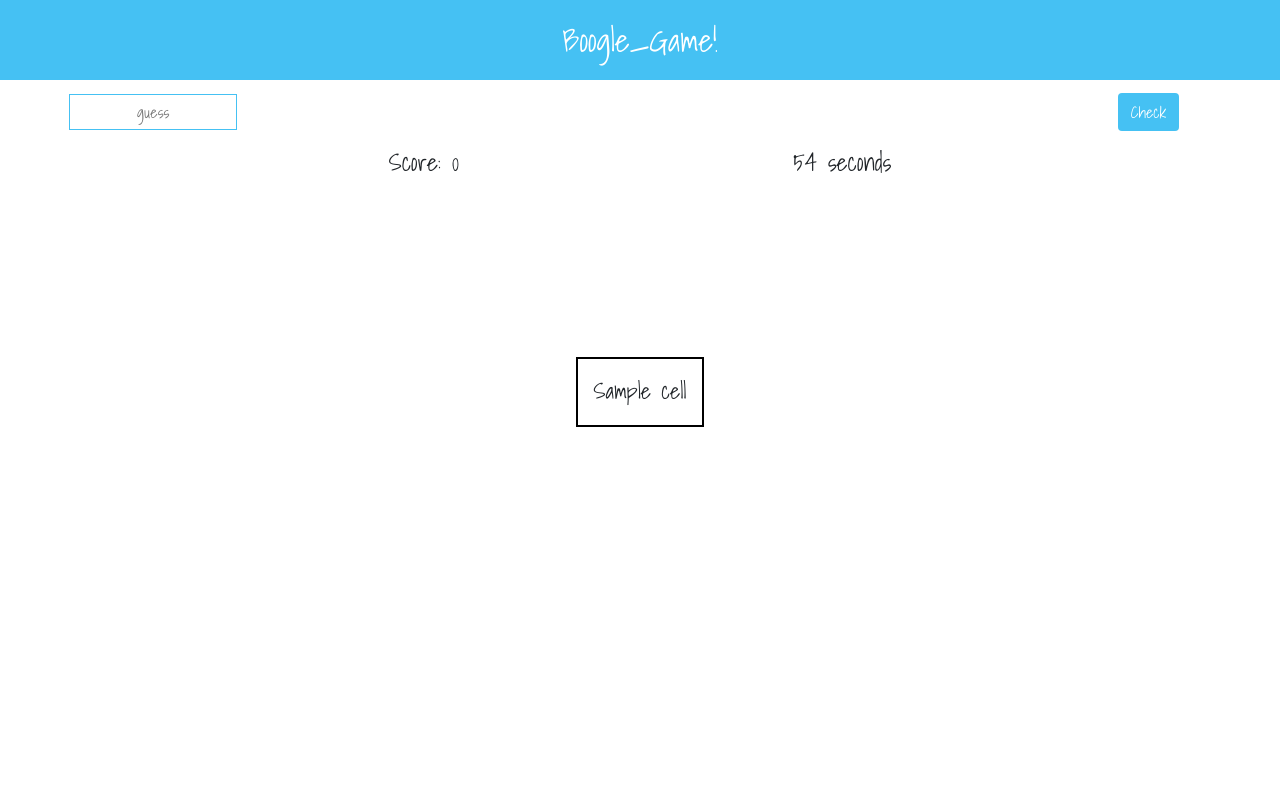
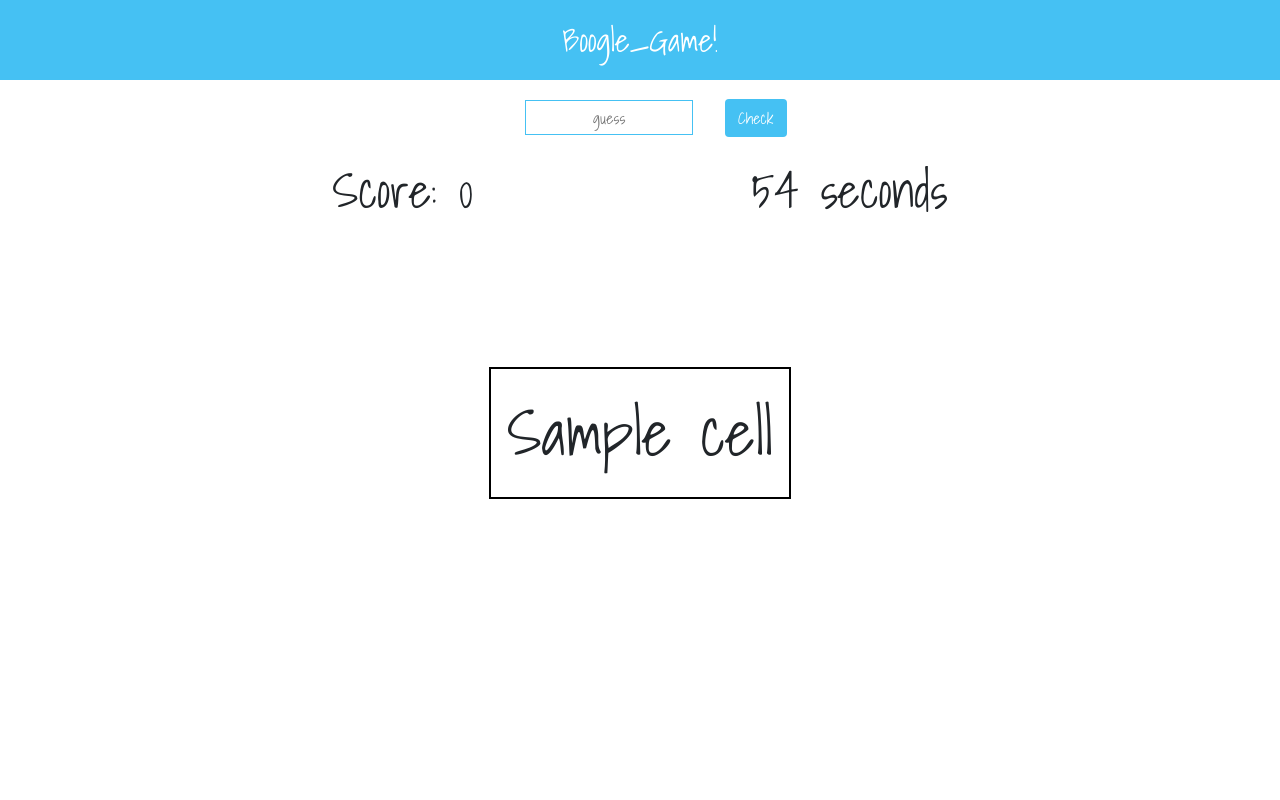
Before and after one commit to gruiz016/boogle-app, a Flask app: template templates/index.html in a window 1280 px wide. Run offline with Flask 2, Linux system fonts and the light colour scheme; the template is opened without the code that fills it: most values are stand-ins (such as "Sample title", 1, 10 or a date in 2020); parts of the project's set-up code (start-up, migrations or seed data) failed here and were passed over; some libraries are stand-ins or nearby versions.

Commit message:
finished desk styles

```diff
--- a/static/app.css
+++ b/static/app.css
@@ -101,3 +101,31 @@ main {
 .hidden {
   display: none;
 }
+
+@media (min-width: 40rem) {
+  body {
+    grid-template-rows: 5rem 10rem 1fr;
+  }
+
+  .container {
+    margin: auto;
+    display: flex;
+    justify-content: center;
+    width: 100%;
+  }
+
+  .container input {
+    margin: 0 2rem;
+  }
+
+  .board-cell {
+    font-size: 4rem;
+  }
+
+  .score-timmer p {
+    font-size: 3rem;
+  }
+  .alert {
+      margin-top: .3rem;
+  }
+}
--- a/templates/base.html
+++ b/templates/base.html
@@ -2,7 +2,10 @@
 <html lang="en">
   <head>
     <meta charset="UTF-8" />
-    <meta name="viewport" content="width=device-width, initial-scale=1.0" />
+    <meta
+      name="viewport"
+      content="width=device-width, initial-scale=1.0 maximum-scale=1.0"
+    />
     <link
       rel="stylesheet"
       href="https://stackpath.bootstrapcdn.com/bootstrap/4.4.1/css/bootstrap.min.css"
```
